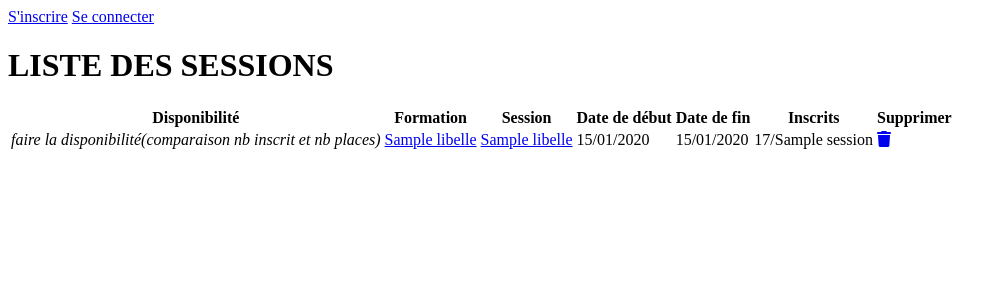
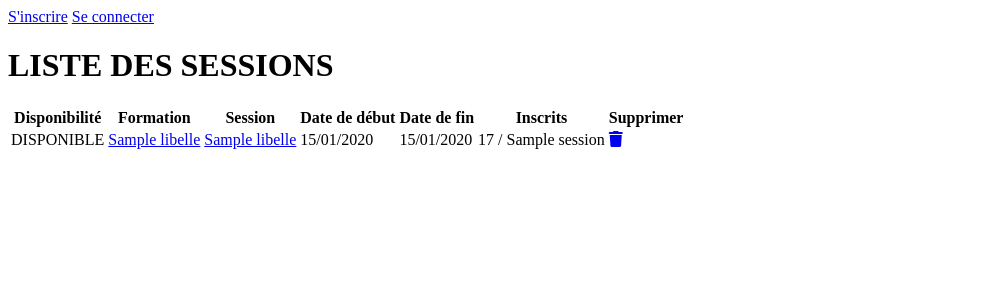
Before and after one commit to David-SDA/SymfonySession, a Symfony app: template templates/session/index.html.twig in a window 1280 px wide. Shown: the top 300 px of the page, without its empty margins (0-1007 px from the left). Run offline with Twig, Linux system fonts and the light colour scheme; the template is opened without the code that fills it: most values are stand-ins (such as "Sample title", 1, 10 or a date in 2020); some libraries are stand-ins or nearby versions.

Commit message:
Ajustement affichage des sessions

```diff
--- a/templates/session/index.html.twig
+++ b/templates/session/index.html.twig
@@ -20,12 +20,16 @@
             <tbody>
                 {% for session in sessions %}
                     <tr>
-                        <td><i>faire la disponibilité(comparaison nb inscrit et nb places)</i></td>
+                        {% if session.stagiaires | length < session.nombrePlaces %}
+                                <td>DISPONIBLE</td>
+                            {% else %}
+                                <td>COMPLET</td>
+                            {% endif %}
                         <td><a href="{{ path('show_formation', {'id' : session.formation.id}) }}">{{ session.formation.libelle }}</a></td>
                         <td><a href="#">{{ session.libelle }}</a></td>
                         <td>{{ session.dateDebut | date("d/m/Y") }}</td>
                         <td>{{ session.dateFin | date("d/m/Y") }}</td>
-                        <td>{{ session.stagiaires | length }}/{{ session.nombrePlaces }}</td>
+                        <td>{{ session.stagiaires | length }} / {{ session.nombrePlaces }}</td>
                         <td><a href="#"><i class="fa-solid fa-trash"></i></a></td>
                     </tr>
                 {% endfor %}
```
